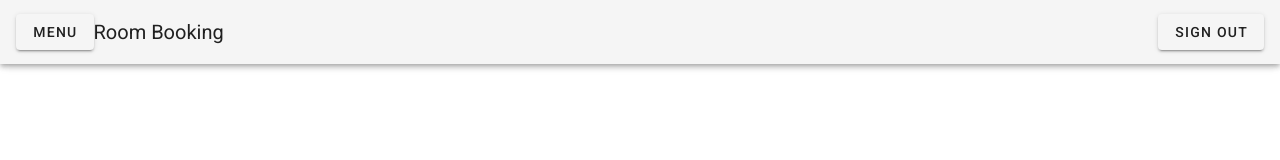
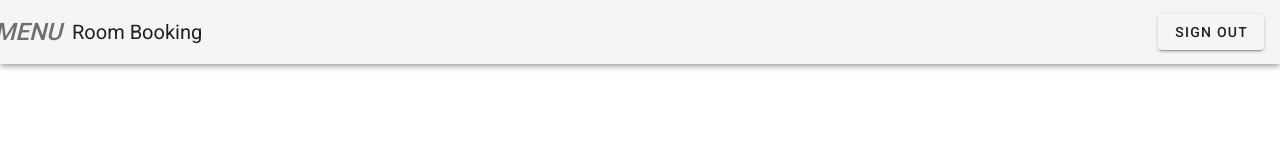
Before and after one commit to gitercn/spring-boot-vuejs-copy, a Vue app in the folder frontend/: page /hello1 in a window 1280 px wide. Shown: the top 160 px of the page. Built offline with nearby package versions, Linux system fonts and the light colour scheme; what vue-js-modal would draw is missing.

Commit message:
use v-app-bar-nav-icon

```diff
--- a/frontend/src/components/Navbar.vue
+++ b/frontend/src/components/Navbar.vue
@@ -4,7 +4,7 @@
         <!-- <v-app-bar-title>
             Title
         </v-app-bar-title> -->
-        <v-btn @click="drawer = !drawer">Menu</v-btn>
+        <v-app-bar-nav-icon @click.stop="drawer = !drawer"></v-app-bar-nav-icon>
         <v-toolbar-title>
             Room Booking
         </v-toolbar-title>
--- a/frontend/src/plugins/vuetify.js
+++ b/frontend/src/plugins/vuetify.js
@@ -4,4 +4,7 @@ import Vuetify from 'vuetify/lib';
 Vue.use(Vuetify);
 
 export default new Vuetify({
+    icons: {
+        iconfont: 'md',
+    },
 });
```
